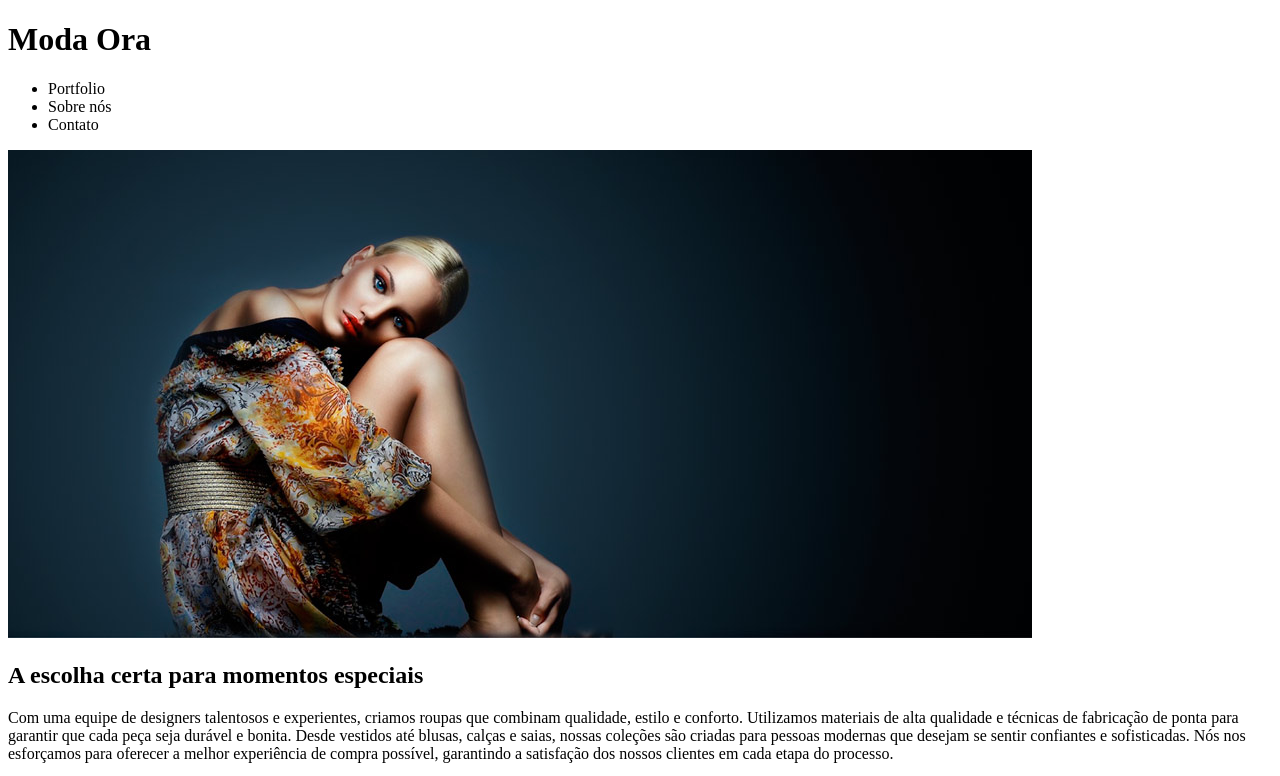
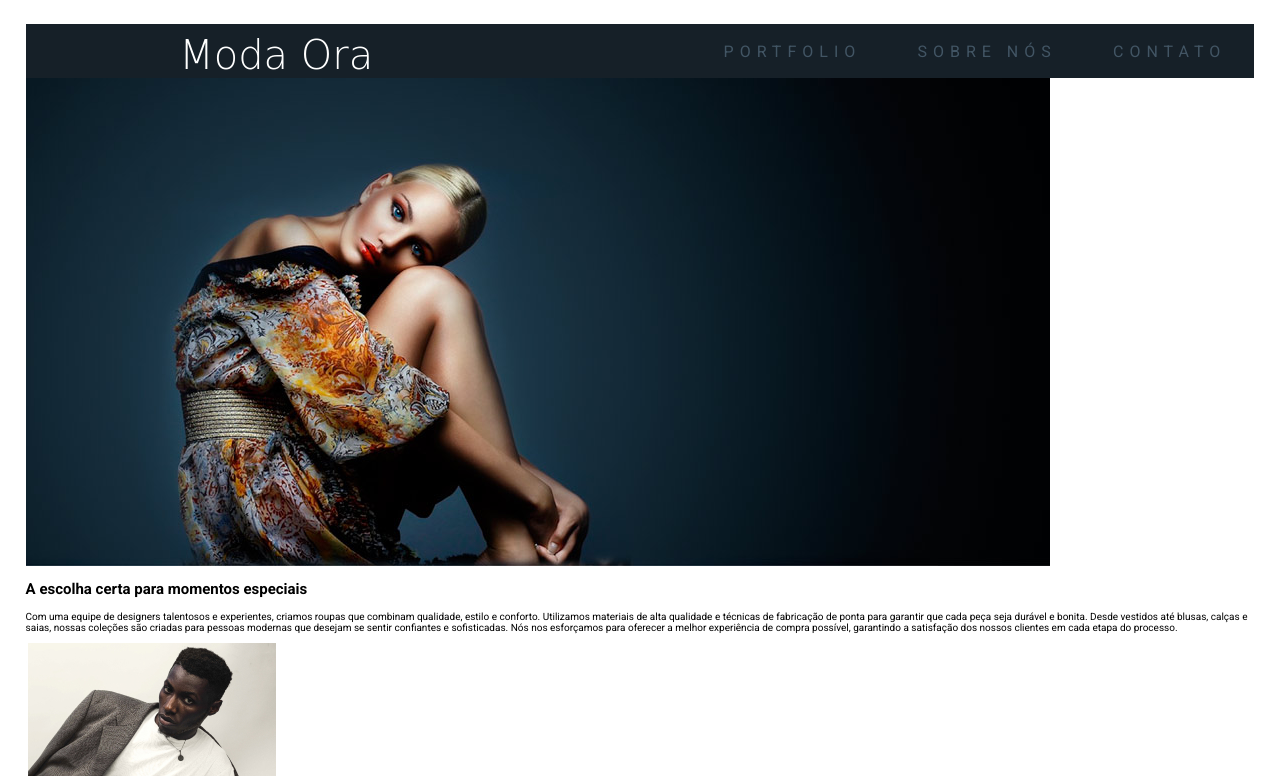
Before and after one commit to Breno-Andrade/projeto-pratica-05-modaora, a plain HTML site: page projeto-modaora/index.html in a window 1280 px wide. Shown: the top 776 px of the page. Drawn offline with Linux system fonts and the light colour scheme; a web font is replaced by a local one.

Commit message:
adicionado estilizacao do cabecalho e style.css basico da pagina

```diff
--- a/projeto-modaora/index.html
+++ b/projeto-modaora/index.html
@@ -6,6 +6,9 @@
     <meta name="description" content="Esse projeto é minha solução desafio proposto na seção 8 do curso: Curso Web Frontend Fundamentos HTML5 CSS3 e JS + 10 Projetos.">
 
     <title>Moda Ora</title>
+
+    <link rel="stylesheet" href="styles/header-top.css">
+    <link rel="stylesheet" href="styles/style.css">
 </head>
 <body>
     <header class="header">
--- /dev/null
+++ b/projeto-modaora/styles/header-top.css
@@ -0,0 +1,45 @@
+@import url('https://fonts.googleapis.com/css2?family=Viaoda+Libre&display=swap');
+
+:root {
+    --background-color: #162028;
+    --header-title-color: #fff;
+    --font-color: #425564;
+
+}
+
+.header {
+    background-color: var(--background-color);
+    display: flex;
+    justify-content: space-between;
+    align-items: center;
+}
+
+.header__title {
+    color: var(--header-title-color);
+    font-family: 'Viaoda Libre', cursive;
+    font-weight: 100;
+    font-size: 4em;
+
+    margin: 1vh 12vw 0;
+}
+
+.nav {
+    flex-grow: .5;
+}
+
+.nav__list {
+    color: var(--font-color);
+
+    text-transform: uppercase;
+    letter-spacing: 0.6rem;
+    font-size: 1.6rem;
+
+    list-style-type: none;
+
+    padding: 0;
+
+    display: flex;
+
+    justify-content: space-around;
+    align-items: center;
+}
--- /dev/null
+++ b/projeto-modaora/styles/style.css
@@ -0,0 +1,15 @@
+@import url('https://fonts.googleapis.com/css2?family=Roboto:wght@400;700&display=swap');
+
+html {
+    font-size: 62.5%;
+    padding: 0;
+    margin: 0;
+    font-family: 'Roboto', sans-serif;
+    height: 100%;
+    width: 100%;
+}
+
+body {
+    padding: 3vh 2vw;
+    margin: 0;
+}
```
